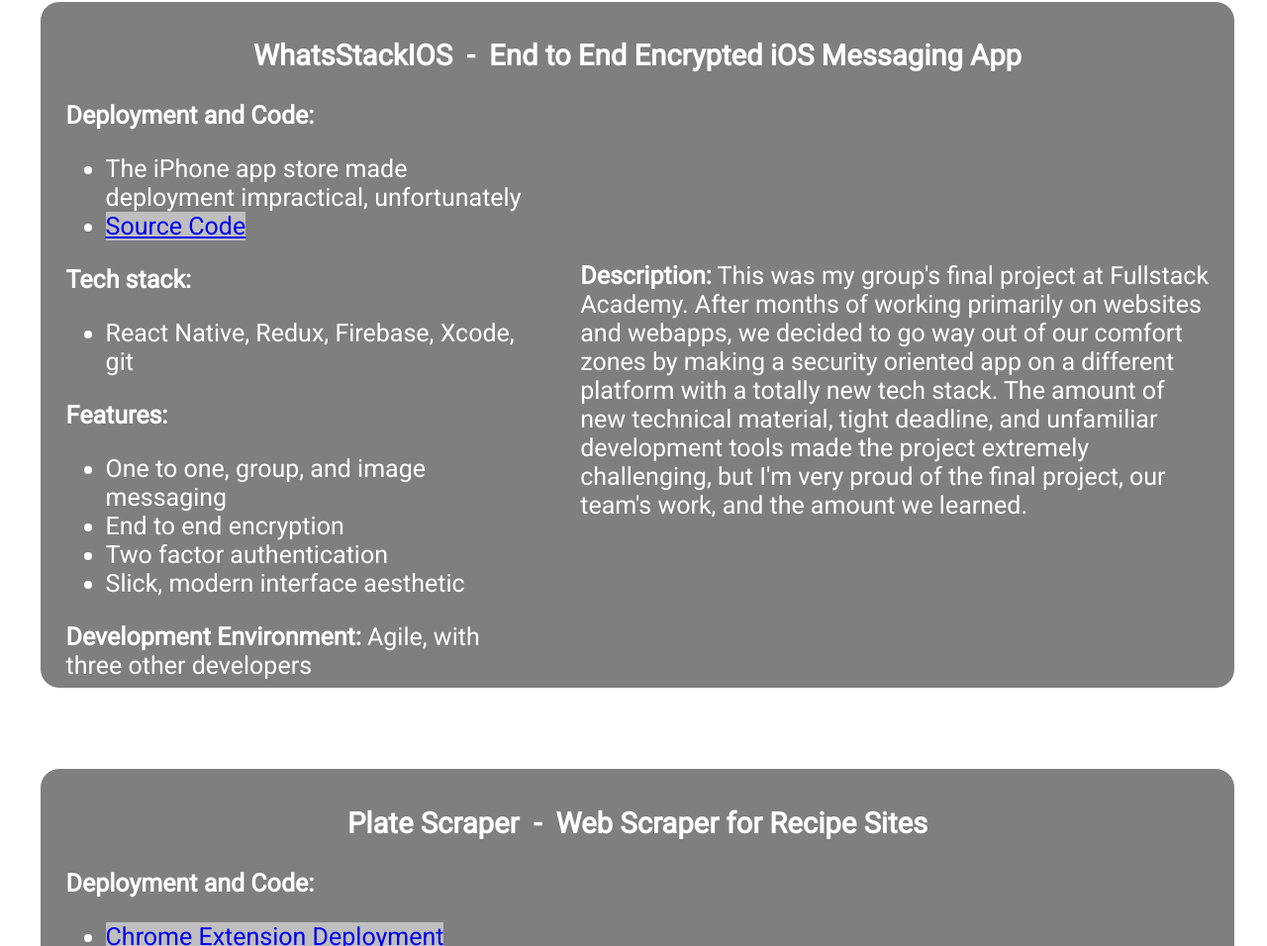
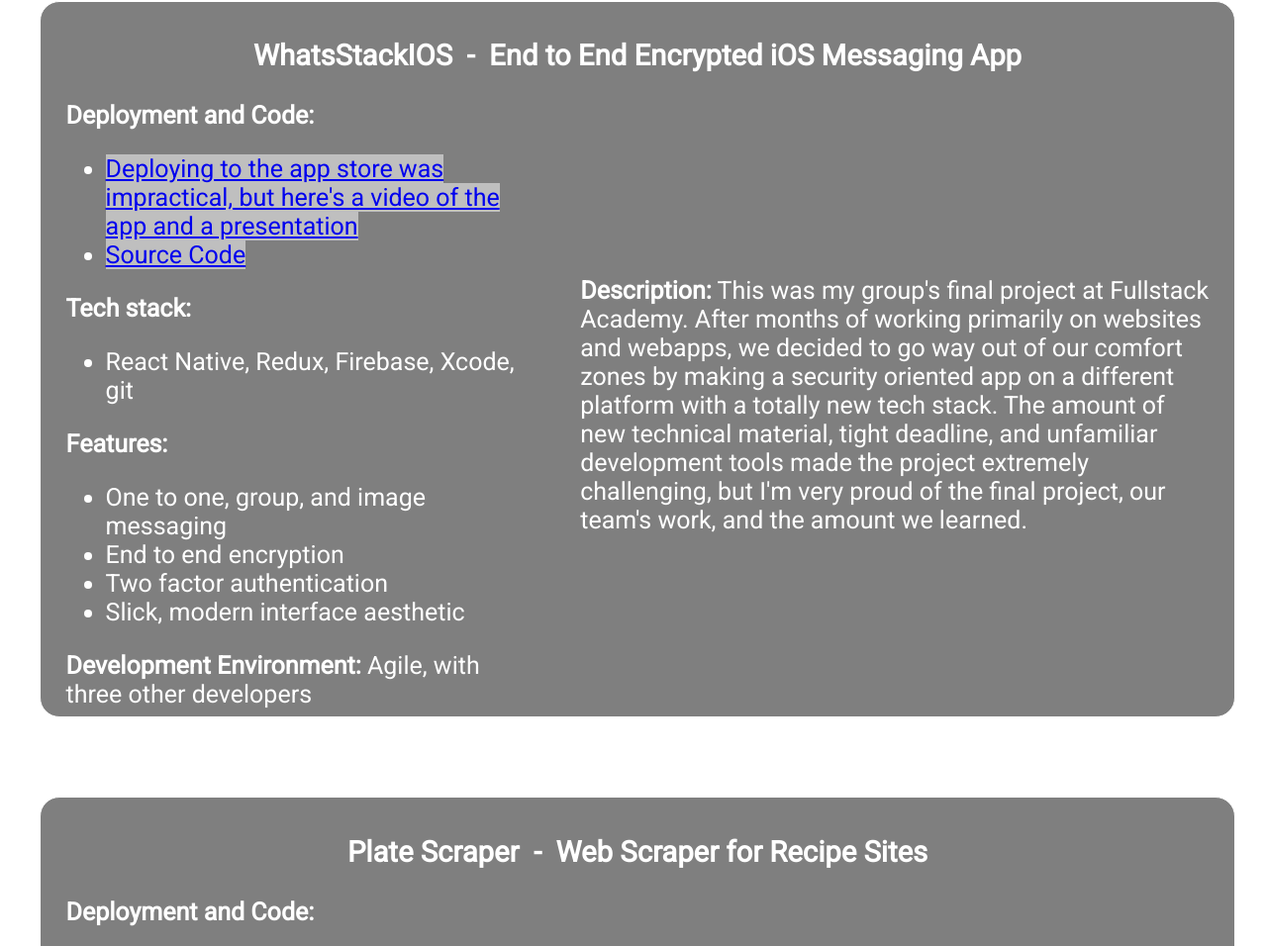
Before and after one commit to SpencerWhitehead7/SpencerWhitehead7.github.io, a plain HTML site: page index.html in a window 1280 px wide. Shown: the part 2070-3026 px from the top of the page at 99% size. Drawn offline with Linux system fonts and the light colour scheme; a script that the page names is missing.

Commit message:
edit: adds video link to WhatsStackiOS

```diff
--- a/index.html
+++ b/index.html
@@ -108,7 +108,7 @@
           <div class="basic-info">
             <b>Deployment and Code:</b>
             <ul>
-              <li>The iPhone app store made deployment impractical, unfortunately</li>
+              <li><a href="https://www.youtube.com/watch?v=DFY-O0ndMxs&list=PLx0iOsdUOUmm9Nhg_6Z4bxXPugbSrgbwE&index=10">Deploying to the app store was impractical, but here's a video of the app and a presentation</a></li>
               <li><a href="https://github.com/the-four-o-fours/WhatsStackIOS">Source Code</a></li>
             </ul>
             <b>Tech stack:</b>
```
